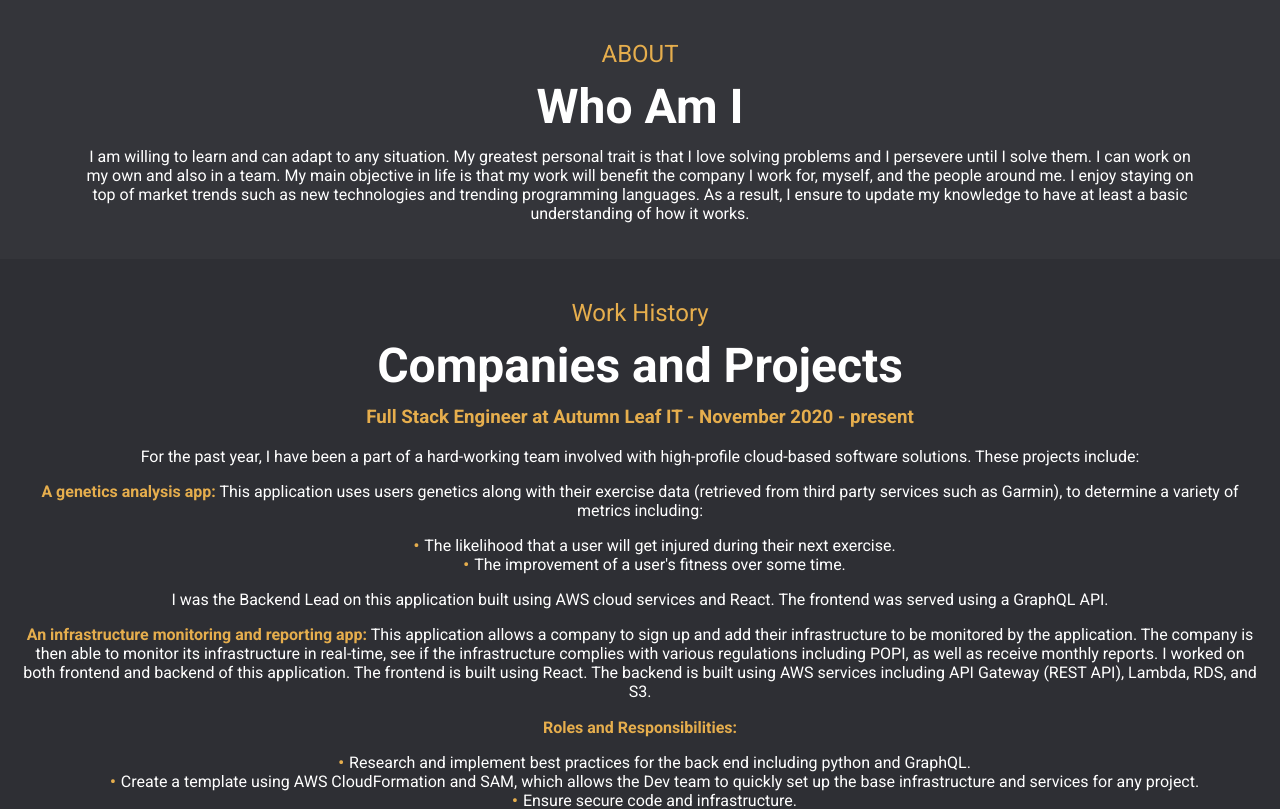
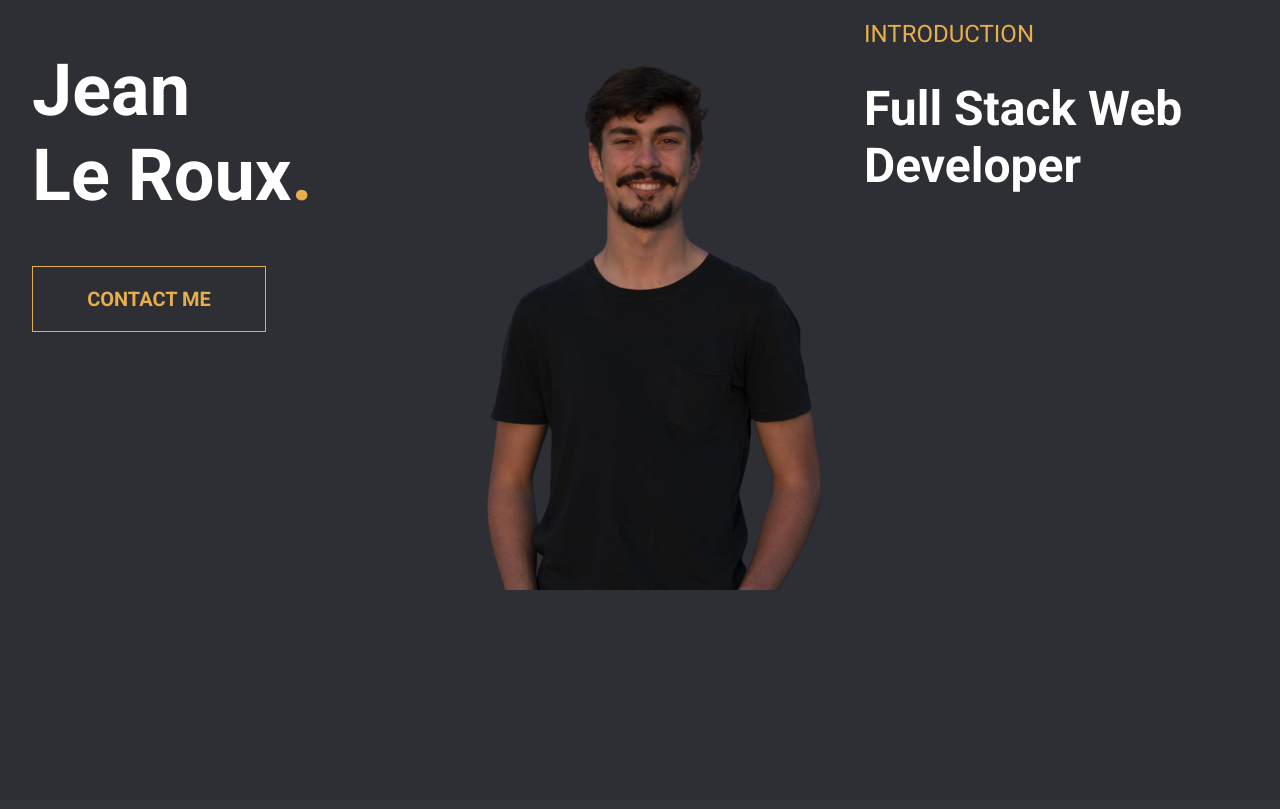
Before and after one commit to JeanLeRoux/portfolio, a React (Create React App) app: page / in a window 1280 px wide. Shown: the top 809 px of the page. Built offline with nearby package versions, Linux system fonts and the light colour scheme.

Commit message:
styling fixes for intro

```diff
--- a/src/App.tsx
+++ b/src/App.tsx
@@ -8,7 +8,7 @@ import WorkHistory from './components/WorkHistory/WorkHistory';
 function App() {
   return (
     <div className="App">
-      {/* <Intro/> */}
+      <Intro/>
       <About/>
       <WorkHistory/>
       <Skill/>
--- a/src/components/Intro/Intro.scss
+++ b/src/components/Intro/Intro.scss
@@ -2,6 +2,18 @@
 $background: #2E2F34;
 $white: #FFFFFF;
 $heading1: #E6AE4D;
+
+@mixin font {
+  align-self: center;
+  font-family: 'Roboto', sans-serif;
+  color: $white;
+  font-weight:700;
+}
+
+@mixin positioning {
+  display: flex;
+  justify-content: space-evenly;
+}
 
 /* use the variables */
 .component-background {
@@ -11,14 +23,83 @@ $heading1: #E6AE4D;
   flex-direction: column;
 }
 
+.navbar{
+  display: flex;
+  justify-content: space-between;
+}
+
+.logo{
+  @include font();
+  font-size: 48px;
+  margin-left: 70px;
+}
+
+.logo-dot
+{
+  color: $heading1;
+}
+
+.link-container{
+  width: 30%;
+  @include positioning();
+  justify-self: flex-end;
+}
+
+.links{
+  @include font();
+  font-size: 18px;
+}
+
+.content{
+  @include positioning();
+}
+
+.name-heading{
+  text-align: left;
+  @include font();
+  font-size: 72px;
+}
+
+.name-container{
+  width: 30%;
+}
+
+.profession-container{
+  width: 30%;
+}
+
+.profession-container-heading{
+  font-family: 'Roboto', sans-serif;
+  color: $white;
+  font-weight:400;
+  text-align: left;
+  color: $heading1;
+}
+
+.profession-container-sub{
+  @include font();
+  font-size: 48px;
+  text-align: left;
+}
+
+.contact-button{
+  @include font();
+  font-size: 20px;
+  width: 50%;
+  border: 1px solid $heading1;
+  padding: 20px;
+  color: $heading1;
+}
+
 .image-container{
-  align-self: center;
-  width: 27%;
-  position: absolute;
-  display: flex;
-  flex-direction: column;
-  bottom: 0;
-  z-index: 0;
+  width: 30%;
+  // align-self: center;
+  // width: 27%;
+  // position: absolute;
+  // display: flex;
+  // flex-direction: column;
+  // bottom: 0;
+  // z-index: 0;
 }
 
 .personal-image{
@@ -36,47 +117,3 @@ $heading1: #E6AE4D;
   z-index: -1;
   top: 0;
 }
-
-.navbar{
-  display: flex;
-  justify-content: space-between;
-}
-
-.logo{
-  font-family: 'Roboto', sans-serif;
-  color: $white;
-  font-weight:700;
-  font-size: 48px;
-  align-self: center;
-  margin-left: 70px;
-}
-
-.logo-dot
-{
-  color: $heading1;
-}
-
-.link-container{
-  width: 30%;
-  display: flex;
-  justify-content: space-evenly;
-  justify-self: flex-end;
-}
-
-.links{
-  align-self: center;
-  font-family: 'Roboto', sans-serif;
-  color: $white;
-  font-weight:700;
-  font-size: 18px;
-  align-self: center;
-}
-
-.content{
-  display: flex;
-  justify-content: space-evenly;
-}
-
-.name-heading{
-  text-align: left;
-}
--- a/src/components/Intro/Intro.tsx
+++ b/src/components/Intro/Intro.tsx
@@ -5,7 +5,7 @@ import personalImage from '../../Assets/personalImage.png';
 export default function Intro() {
     return (
         <div className={"component-background"}>
-            <div className={"navbar"}>
+            {/* <div className={"navbar"}>
                 <h1 className={"logo"}>JLR<span className={"logo-dot"}>.</span></h1>
                 <div className={"link-container"}>
                     <h3 className={"links"}>HOME</h3>
@@ -13,14 +13,19 @@ export default function Intro() {
                     <h3 className={"links"}>CONTACT</h3>
                 </div>
 
-            </div>
+            </div> */}
             <div className={"content"}>
-                {/* <div>
-                    <h1 className={"name-heading"}>Jean <br></br> Le Roux.</h1>
-                </div> */}
+                <div className={"name-container"}>
+                    <h1 className={"name-heading"}>Jean <br></br> Le Roux<span className={"logo-dot"}>.</span></h1>
+                    <div className={"contact-button"}>CONTACT ME</div>
+                </div>
                 <div className={"image-container"}>
-                    <div className={"background-shape"}/>
+                    {/* <div className={"background-shape"}/>   */}
                     <img className={"personal-image"} src={personalImage}/>
+                </div>
+                <div className={"profession-container"}>
+                    <h2 className={"profession-container-heading"}>INTRODUCTION</h2>
+                    <h1 className={"profession-container-sub"}>Full Stack Web Developer</h1>
                 </div>
             </div>
 
--- a/src/components/WorkHistory/WorkHistory.scss
+++ b/src/components/WorkHistory/WorkHistory.scss
@@ -30,6 +30,7 @@ $textprimary: #E6AE4D;
 
 ul {
     list-style: none;
+    padding: 0;
   }
 
   ul li::before {
```
